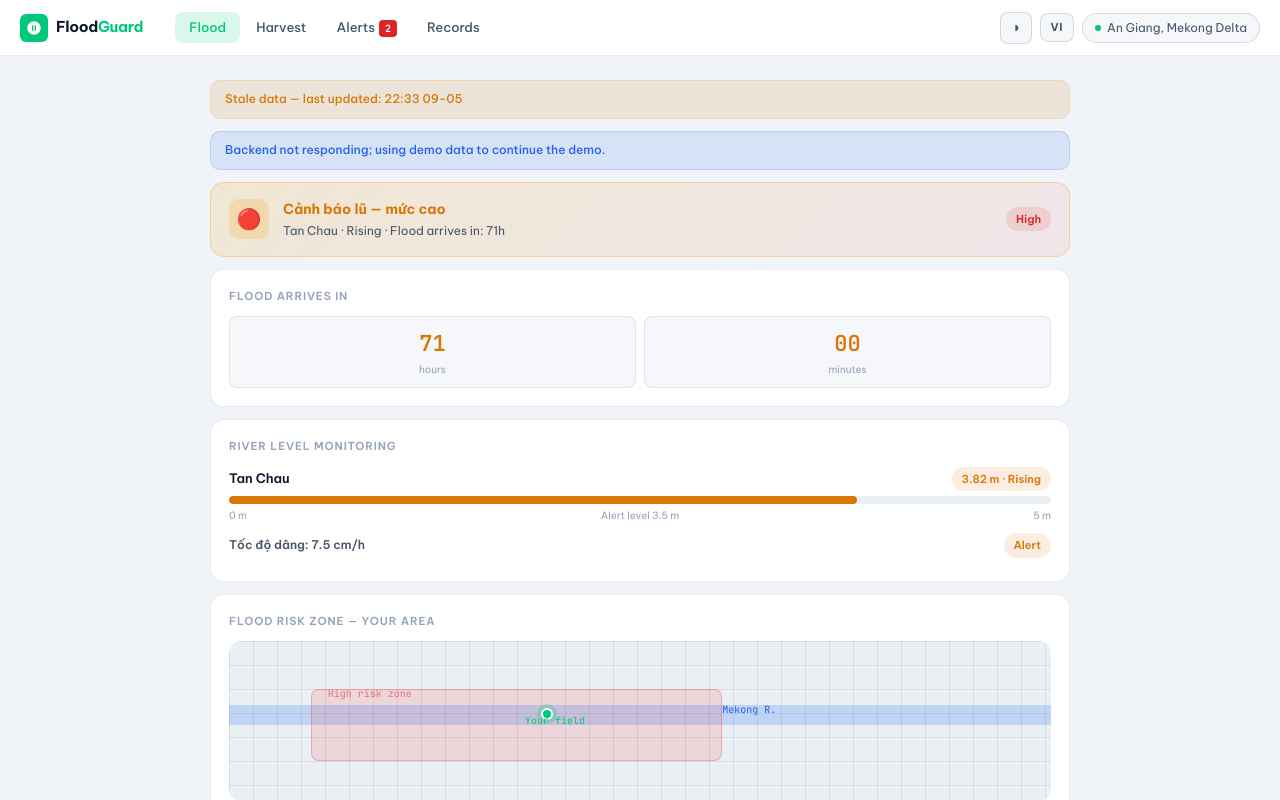
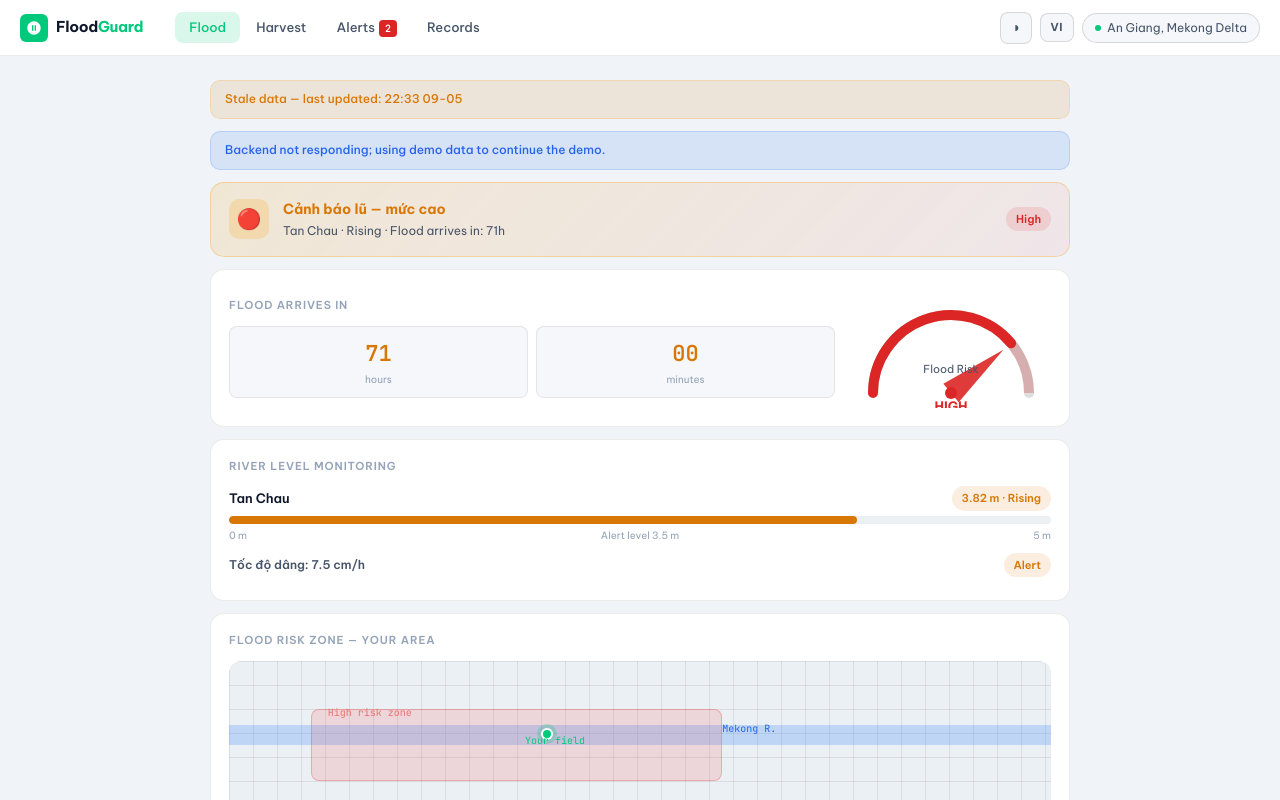
Before and after one commit to Reainz/flood-guard, a React (Vite) app in the folder frontend/: page / in a window 1280 px wide. Shown: the top 800 px of the page. Built offline with nearby package versions, Linux system fonts and the light colour scheme; no server answers.

Commit message:
feat: add FloodRiskGauge SVG to dashboard

```diff
--- /dev/null
+++ b/frontend/src/components/charts/FloodRiskGauge.jsx
@@ -0,0 +1,54 @@
+import React from "react";
+import { polarToCartesian, describeArc } from "./svgUtils.js";
+
+const RISK_COLORS = {
+  LOW:      "#00C97B",
+  MODERATE: "#D97706",
+  HIGH:     "#DC2626",
+  CRITICAL: "#7F1D1D",
+};
+
+const START = 270;
+const RANGE = 180;
+
+export function FloodRiskGauge({ riskLevel, pct }) {
+  const cx = 100, cy = 105, r = 78;
+  const safePct = Math.min(100, Math.max(0, pct)) / 100;
+  const endAngle = START + safePct * RANGE;
+  const color = RISK_COLORS[riskLevel] || RISK_COLORS.MODERATE;
+
+  const trackD = describeArc(cx, cy, r, START, START + RANGE);
+  const fillD  = safePct > 0 ? describeArc(cx, cy, r, START, endAngle) : null;
+
+  const tip = polarToCartesian(cx, cy, r - 10, endAngle);
+  const base1 = polarToCartesian(cx, cy, 12, endAngle + 90);
+  const base2 = polarToCartesian(cx, cy, 12, endAngle - 90);
+
+  return (
+    <div style={{ display: "flex", flexDirection: "column", alignItems: "center" }}>
+      <svg viewBox="0 0 200 120" width="200" height="120" aria-label={`Flood risk gauge: ${riskLevel}`}>
+        <path d={describeArc(cx, cy, r, 270, 330)} fill="none" stroke="#00C97B" strokeWidth={10} strokeLinecap="butt" opacity={0.25} />
+        <path d={describeArc(cx, cy, r, 330, 390)} fill="none" stroke="#D97706" strokeWidth={10} strokeLinecap="butt" opacity={0.25} />
+        <path d={describeArc(cx, cy, r, 390, 450)} fill="none" stroke="#DC2626" strokeWidth={10} strokeLinecap="butt" opacity={0.25} />
+        <path d={trackD} fill="none" stroke="var(--border2)" strokeWidth={10} strokeLinecap="round" />
+        {fillD && (
+          <path d={fillD} fill="none" stroke={color} strokeWidth={10} strokeLinecap="round" />
+        )}
+        {safePct > 0 && (
+          <polygon
+            points={`${tip.x},${tip.y} ${base1.x},${base1.y} ${base2.x},${base2.y}`}
+            fill={color}
+            opacity={0.9}
+          />
+        )}
+        <circle cx={cx} cy={cy} r={6} fill={color} />
+        <text x={cx} y={cy - 20} textAnchor="middle" fontSize={11} fill="var(--text2)" fontFamily="var(--font)">
+          Flood Risk
+        </text>
+        <text x={cx} y={cy + 18} textAnchor="middle" fontSize={13} fontWeight={700} fill={color} fontFamily="var(--font)">
+          {riskLevel}
+        </text>
+      </svg>
+    </div>
+  );
+}
--- a/frontend/src/screens/Dashboard.jsx
+++ b/frontend/src/screens/Dashboard.jsx
@@ -3,6 +3,7 @@ import { useEffect, useRef, useState } from "react";
 
 import { DataBanner, FreshnessChips, SkeletonBlock } from "../components/SharedUI.jsx";
 import { getFloodStatus } from "../services/api.js";
+import { FloodRiskGauge } from "../components/charts/FloodRiskGauge.jsx";
 
 const RIVER_MAX_M = 5;
 
@@ -75,10 +76,16 @@ export function Dashboard({ t }) {
         <span className={riskChipClass(risk)}>{t(`risk.${risk}`)}</span>
       </div>
 
-      {/* Countdown Timer */}
-      <div className="card">
-        <div className="section-title">{t("dashboard.arrival")}</div>
-        <Countdown hours={data.prediction.hours_to_arrival} />
+      {/* Countdown + Gauge */}
+      <div className="card" style={{ display: "flex", gap: 16, alignItems: "center", flexWrap: "wrap" }}>
+        <div style={{ flex: 1 }}>
+          <div className="section-title">{t("dashboard.arrival")}</div>
+          <Countdown hours={data.prediction.hours_to_arrival} />
+        </div>
+        <FloodRiskGauge
+          riskLevel={risk}
+          pct={{ LOW: 18, MODERATE: 50, HIGH: 78, CRITICAL: 96 }[risk] ?? 50}
+        />
       </div>
 
       {/* River Level Monitoring */}
```
Also changed, not shown: 1 other file (tests, documents, lock files or other folders).
